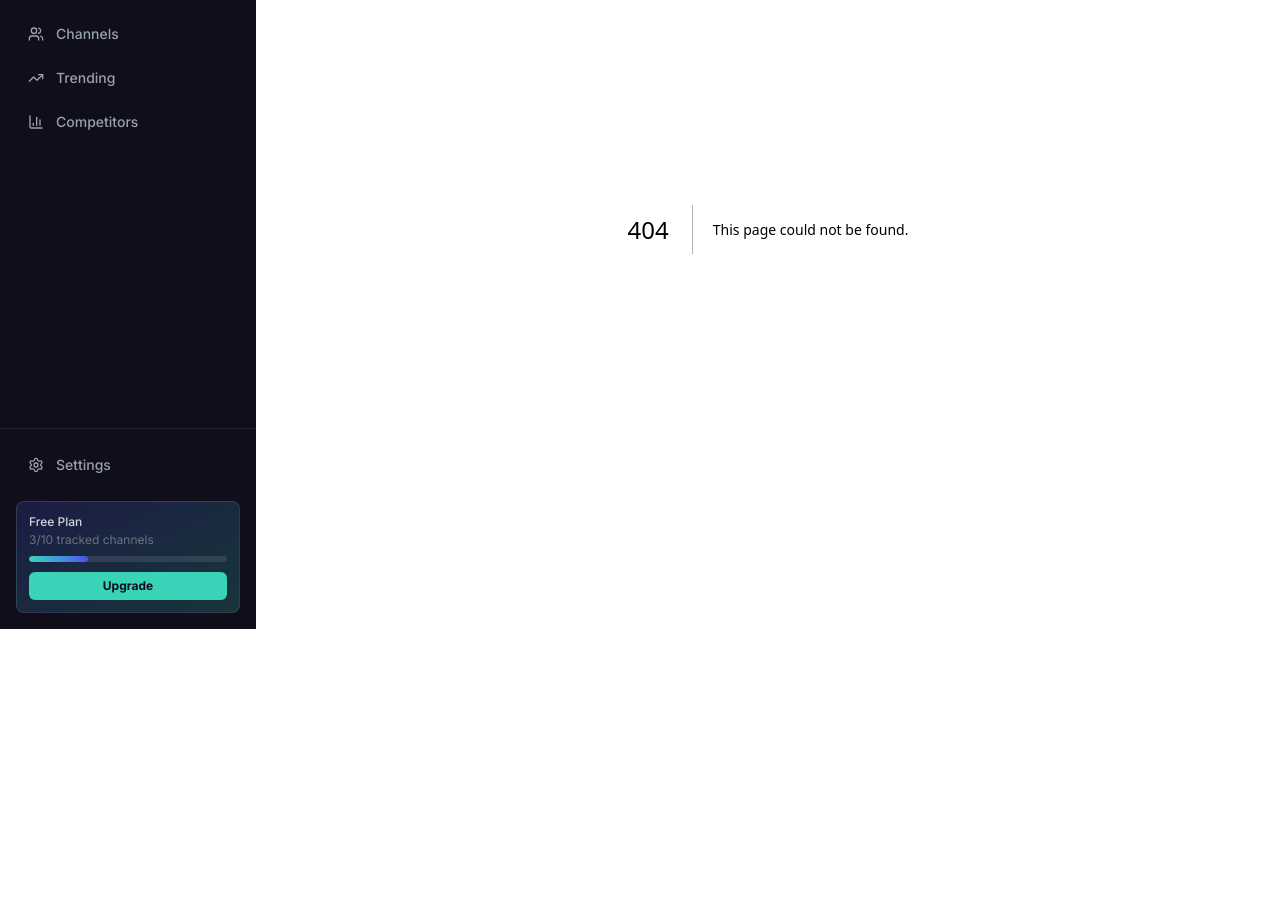
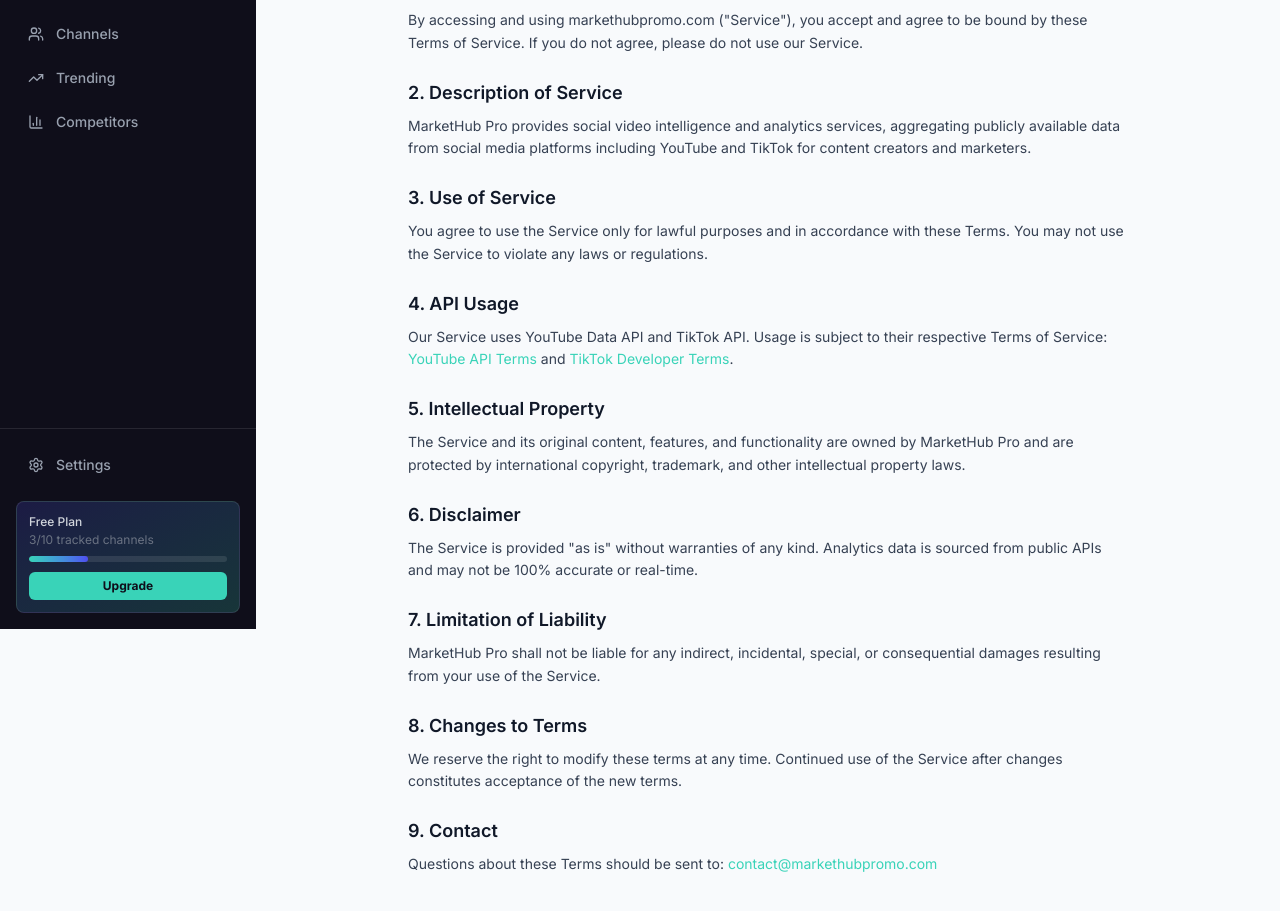
Before and after one commit to markethub973-maker/markethub, a Next.js app: page /terms in a window 1280 px wide. Before the commit this address had no page. Shown: the part 171-1082 px from the top of the page. Before the commit the page ends 800 px from the top, so only its background shows below. Built offline with nearby package versions, Linux system fonts and the light colour scheme.

Commit message:
Add Privacy Policy and Terms of Service pages

```diff
--- /dev/null
+++ b/src/app/privacy/page.tsx
@@ -0,0 +1,45 @@
+export default function PrivacyPage() {
+  return (
+    <div className="max-w-3xl mx-auto px-6 py-12">
+      <h1 className="text-3xl font-bold text-gray-900 mb-2">Privacy Policy</h1>
+      <p className="text-sm text-gray-500 mb-8">Last updated: March 20, 2026</p>
+
+      <div className="space-y-6 text-gray-700 text-sm leading-relaxed">
+        <section>
+          <h2 className="text-lg font-semibold text-gray-900 mb-2">1. Information We Collect</h2>
+          <p>MarketHub Pro ("we", "us", or "our") operates markethubpromo.com. We collect information you provide directly to us and data from public social media platforms including YouTube and TikTok for analytics purposes.</p>
+        </section>
+
+        <section>
+          <h2 className="text-lg font-semibold text-gray-900 mb-2">2. How We Use Information</h2>
+          <p>We use the information we collect to provide, maintain, and improve our services, including displaying social media analytics and trending content data.</p>
+        </section>
+
+        <section>
+          <h2 className="text-lg font-semibold text-gray-900 mb-2">3. Data from Social Platforms</h2>
+          <p>Our platform accesses publicly available data from YouTube (via Google APIs) and TikTok (via TikTok APIs) in accordance with their respective Terms of Service and API policies. We do not store personal data from social media users.</p>
+        </section>
+
+        <section>
+          <h2 className="text-lg font-semibold text-gray-900 mb-2">4. Cookies</h2>
+          <p>We use cookies to improve user experience. You may disable cookies in your browser settings, though this may affect functionality.</p>
+        </section>
+
+        <section>
+          <h2 className="text-lg font-semibold text-gray-900 mb-2">5. Third-Party Services</h2>
+          <p>We use Vercel for hosting and Google/TikTok APIs for data. These services have their own privacy policies.</p>
+        </section>
+
+        <section>
+          <h2 className="text-lg font-semibold text-gray-900 mb-2">6. Data Security</h2>
+          <p>We implement appropriate security measures to protect your information. No method of transmission over the Internet is 100% secure.</p>
+        </section>
+
+        <section>
+          <h2 className="text-lg font-semibold text-gray-900 mb-2">7. Contact Us</h2>
+          <p>If you have questions about this Privacy Policy, please contact us at: <a href="mailto:contact@markethubpromo.com" className="text-[#39D3B8]">contact@markethubpromo.com</a></p>
+        </section>
+      </div>
+    </div>
+  );
+}
--- /dev/null
+++ b/src/app/terms/page.tsx
@@ -0,0 +1,55 @@
+export default function TermsPage() {
+  return (
+    <div className="max-w-3xl mx-auto px-6 py-12">
+      <h1 className="text-3xl font-bold text-gray-900 mb-2">Terms of Service</h1>
+      <p className="text-sm text-gray-500 mb-8">Last updated: March 20, 2026</p>
+
+      <div className="space-y-6 text-gray-700 text-sm leading-relaxed">
+        <section>
+          <h2 className="text-lg font-semibold text-gray-900 mb-2">1. Acceptance of Terms</h2>
+          <p>By accessing and using markethubpromo.com ("Service"), you accept and agree to be bound by these Terms of Service. If you do not agree, please do not use our Service.</p>
+        </section>
+
+        <section>
+          <h2 className="text-lg font-semibold text-gray-900 mb-2">2. Description of Service</h2>
+          <p>MarketHub Pro provides social video intelligence and analytics services, aggregating publicly available data from social media platforms including YouTube and TikTok for content creators and marketers.</p>
+        </section>
+
+        <section>
+          <h2 className="text-lg font-semibold text-gray-900 mb-2">3. Use of Service</h2>
+          <p>You agree to use the Service only for lawful purposes and in accordance with these Terms. You may not use the Service to violate any laws or regulations.</p>
+        </section>
+
+        <section>
+          <h2 className="text-lg font-semibold text-gray-900 mb-2">4. API Usage</h2>
+          <p>Our Service uses YouTube Data API and TikTok API. Usage is subject to their respective Terms of Service: <a href="https://developers.google.com/youtube/terms/api-services-terms-of-service" className="text-[#39D3B8]">YouTube API Terms</a> and <a href="https://www.tiktok.com/legal/developer-terms-of-service" className="text-[#39D3B8]">TikTok Developer Terms</a>.</p>
+        </section>
+
+        <section>
+          <h2 className="text-lg font-semibold text-gray-900 mb-2">5. Intellectual Property</h2>
+          <p>The Service and its original content, features, and functionality are owned by MarketHub Pro and are protected by international copyright, trademark, and other intellectual property laws.</p>
+        </section>
+
+        <section>
+          <h2 className="text-lg font-semibold text-gray-900 mb-2">6. Disclaimer</h2>
+          <p>The Service is provided "as is" without warranties of any kind. Analytics data is sourced from public APIs and may not be 100% accurate or real-time.</p>
+        </section>
+
+        <section>
+          <h2 className="text-lg font-semibold text-gray-900 mb-2">7. Limitation of Liability</h2>
+          <p>MarketHub Pro shall not be liable for any indirect, incidental, special, or consequential damages resulting from your use of the Service.</p>
+        </section>
+
+        <section>
+          <h2 className="text-lg font-semibold text-gray-900 mb-2">8. Changes to Terms</h2>
+          <p>We reserve the right to modify these terms at any time. Continued use of the Service after changes constitutes acceptance of the new terms.</p>
+        </section>
+
+        <section>
+          <h2 className="text-lg font-semibold text-gray-900 mb-2">9. Contact</h2>
+          <p>Questions about these Terms should be sent to: <a href="mailto:contact@markethubpromo.com" className="text-[#39D3B8]">contact@markethubpromo.com</a></p>
+        </section>
+      </div>
+    </div>
+  );
+}
```
